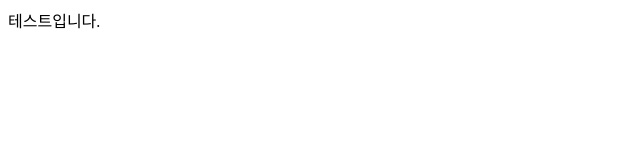
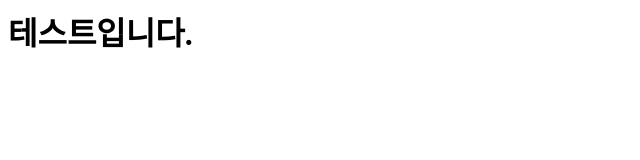
Before and after one commit to YONGDEOKCHO/FirstTest, a plain HTML site: page index.html in a window 1280 px wide. Shown: the whole page, without its empty margins (0-640 px from the left). Drawn offline with Linux system fonts and the light colour scheme.

Commit message:
modified

```diff
--- a/index.html
+++ b/index.html
@@ -1 +1 @@
-<ht>테스트입니다.</h1>
+<h1>테스트입니다.</h1>
```
